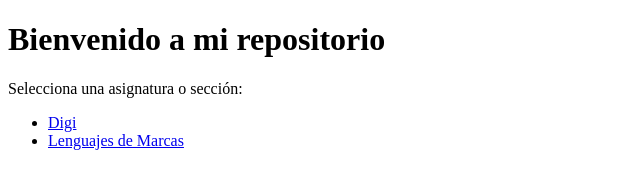
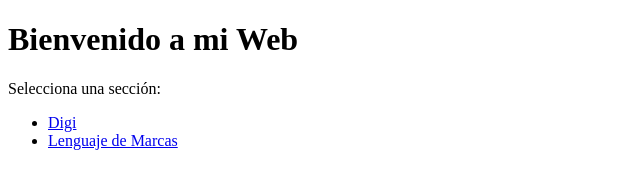
Before and after one commit to JulenGonda/julengonda, a plain HTML site: page index.html in a window 1280 px wide. Shown: the whole page, without its empty margins (0-640 px from the left). Drawn offline with Linux system fonts and the light colour scheme.

Commit message:
Update index.html

```diff
--- a/index.html
+++ b/index.html
@@ -3,15 +3,16 @@
 <head>
     <meta charset="UTF-8">
     <meta name="viewport" content="width=device-width, initial-scale=1.0">
-    <title>Panel Principal</title>
+    <title>Mi Portfolio / Inicio</title>
 </head>
 <body>
-    <h1>Bienvenido a mi repositorio</h1>
-    <p>Selecciona una asignatura o sección:</p>
+    <h1>Bienvenido a mi Web</h1>
+    <p>Selecciona una sección:</p>
 
     <ul>
+        <!-- Asegúrate de que el nombre de la carpeta coincida exactamente -->
         <li><a href="digi/index.html">Digi</a></li>
-        <li><a href="lenguaje-marcas/index.html">Lenguajes de Marcas</a></li>
+        <li><a href="Lenguaje de marcas/index.html">Lenguaje de Marcas</a></li>
     </ul>
 </body>
 </html>
```
